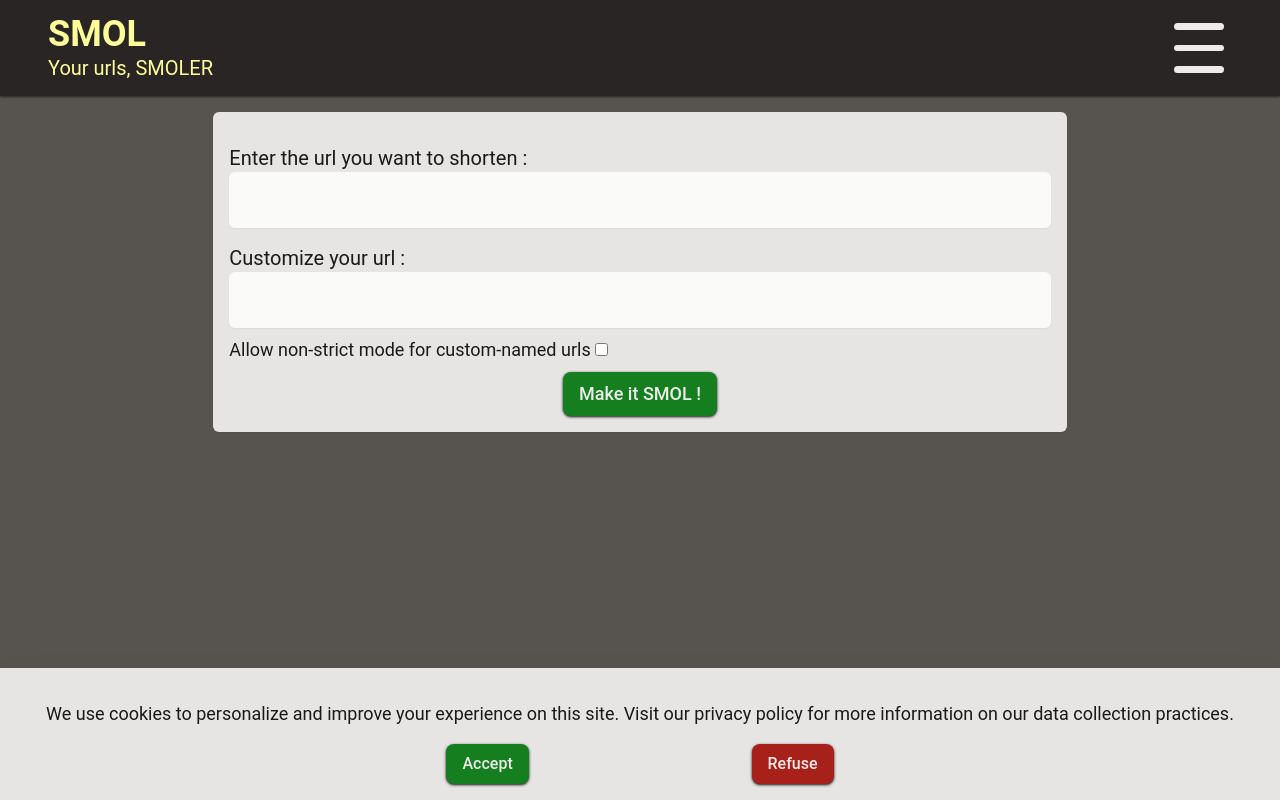
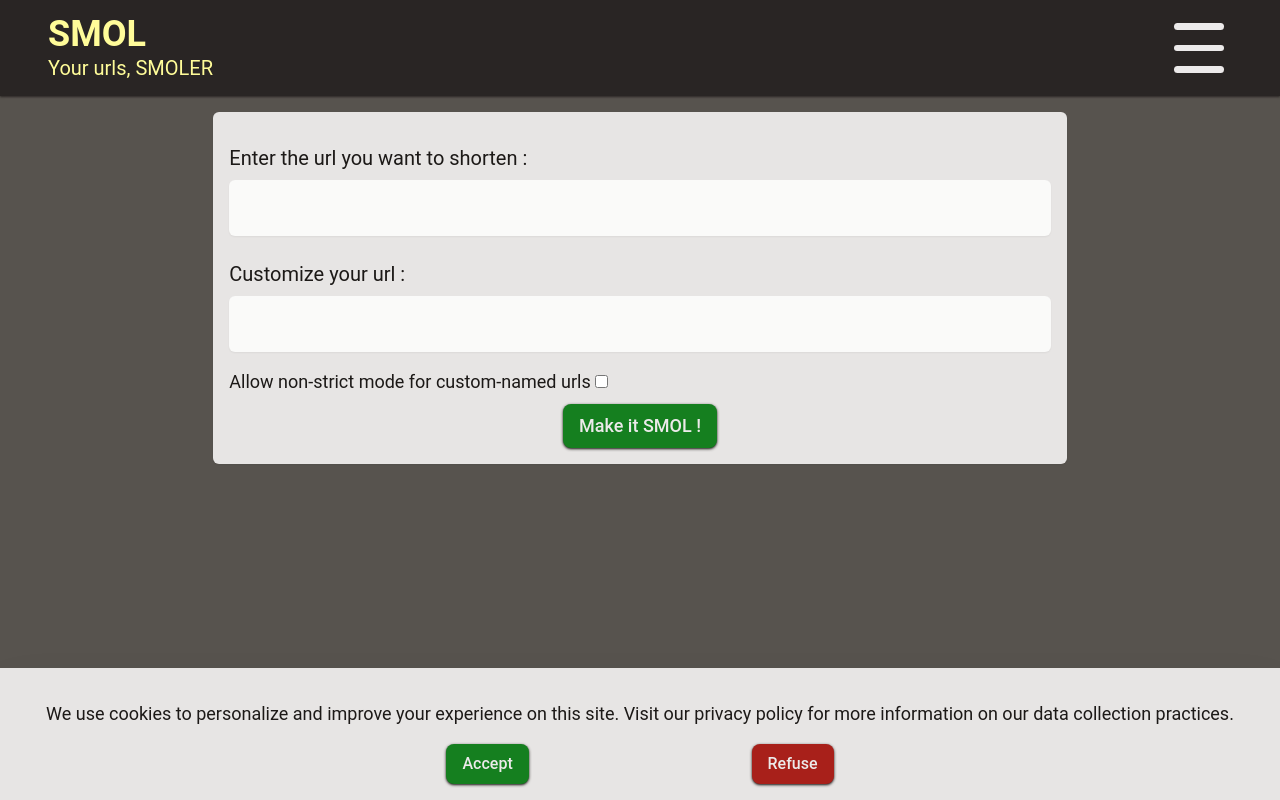
Before and after one commit to Janxa/smol, a React (Create React App) app in the folder client/: page / in a window 1280 px wide. Built offline with nearby package versions, Linux system fonts and the light colour scheme; no server answers.

Commit message:
Adding margin on input classes on large screens

```diff
--- a/client/src/index.css
+++ b/client/src/index.css
@@ -32,6 +32,7 @@
       rounded-md
       shadow-sm
       p-4
+      lg:my-2
       bg-stone-50
       focus:bg-white
       focus:outline-none
@@ -46,6 +47,8 @@
       rounded-md
       shadow-sm
       p-4
+      lg:my-2
+
     bg-stone-50
     focus:bg-white
       focus:border-none
```
